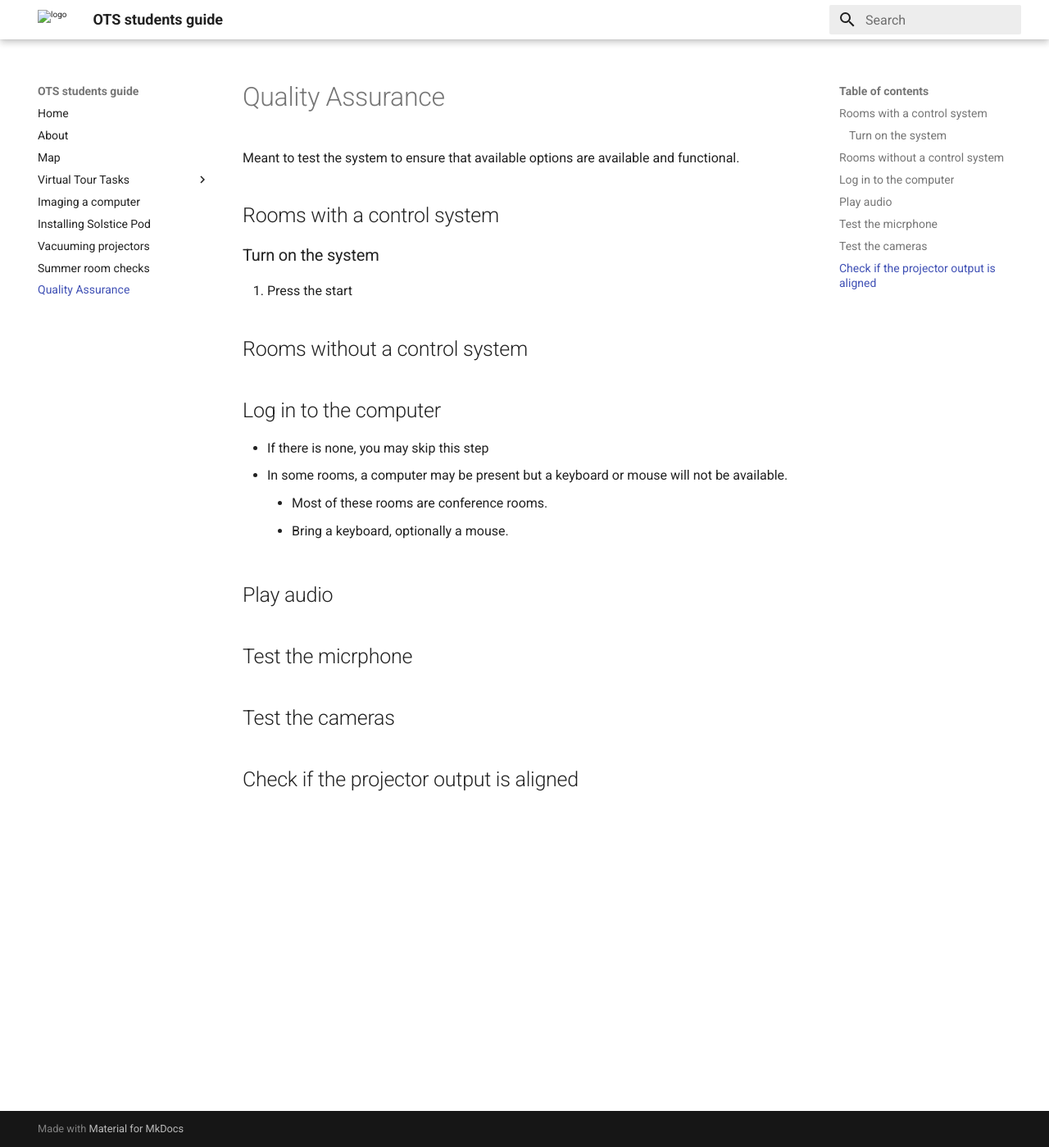
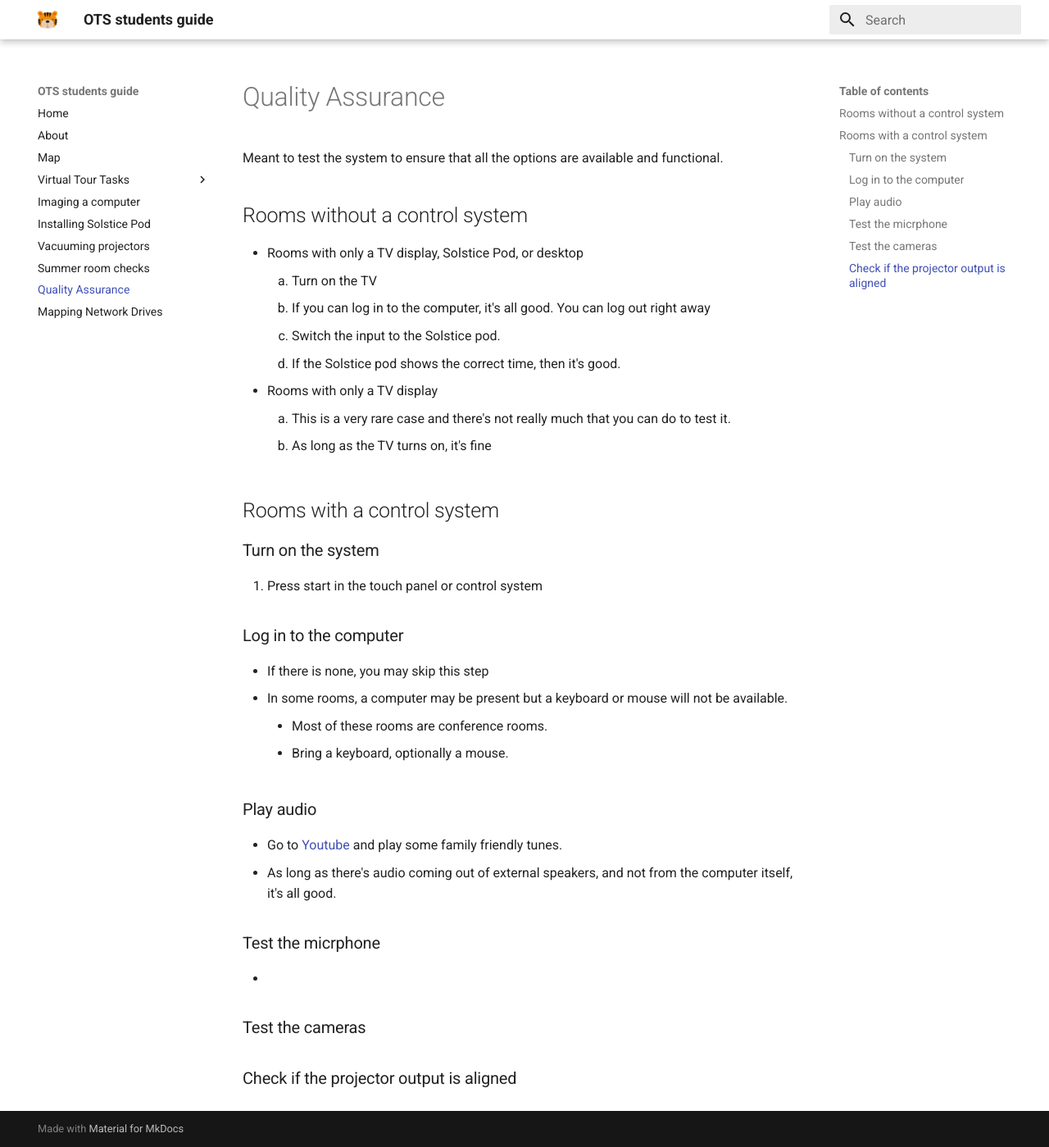
Before and after one commit to curlyLasagna/OTS-Student-Documentation, an MkDocs documentation site: the page built from docs/qa.md, in a window 1280 px wide and 1399 px high. Shown: the whole window at 82% size. Built offline with MkDocs 1.6.1 and Material for MkDocs 9.7.7, drawn with Linux system fonts in a browser that asks for light colours.

Commit message:
Fixed logo not rendering

```diff
--- a/docs/qa.md
+++ b/docs/qa.md
@@ -1,23 +1,40 @@
 # Quality Assurance
-Meant to test the system to ensure that available options are available and functional.
 
-## Rooms with a control system
-### Turn on the system
-1. Press the start
+Meant to test the system to ensure that all the options are available and functional.
 
 ## Rooms without a control system
 
+- Rooms with only a TV display, Solstice Pod, or desktop
+  1. Turn on the TV
+  2. If you can log in to the computer, it's all good. You can log out right away
+  3. Switch the input to the Solstice pod.
+  4. If the Solstice pod shows the correct time, then it's good.
+- Rooms with only a TV display
+  1. This is a very rare case and there's not really much that you can do to test it.
+  2. As long as the TV turns on, it's fine
 
-## Log in to the computer
+## Rooms with a control system
+
+### Turn on the system
+
+1. Press start in the touch panel or control system
+
+### Log in to the computer
+
 - If there is none, you may skip this step
 - In some rooms, a computer may be present but a keyboard or mouse will not be available.
   - Most of these rooms are conference rooms.
   - Bring a keyboard, optionally a mouse.
 
-## Play audio
+### Play audio
 
-## Test the micrphone
+- Go to [Youtube](https://www.youtube.com/) and play some family friendly tunes.
+- As long as there's audio coming out of external speakers, and not from the computer itself, it's all good.
 
-## Test the cameras
+### Test the micrphone
 
-## Check if the projector output is aligned
+-
+
+### Test the cameras
+
+### Check if the projector output is aligned
--- a/mkdocs.yml
+++ b/mkdocs.yml
@@ -14,18 +14,19 @@ nav:
     - 'Editing Photos': photoEdit.md
     - 'Data Entry':
       - 'Staging data template': excel.md
-      - 'Copying/Importing to Access': access.md
+      - 'Working with Access': access.md
     # - 'Adding a new category': category.md
   - 'Imaging a computer': imaging.md
   - 'Installing Solstice Pod': solstice.md
   - 'Vacuuming projectors': vacuum.md
   - 'Summer room checks': summer.md
   - 'Quality Assurance' : qa.md
+  - 'Mapping Network Drives': networkDrive.md
 
 repo_name: 'Github'
 theme:
   name: material
-  logo: '/docs/img/8713174.png'
+  logo: '/img/8713174.png'
   features:
     - toc.follow
   palette:
```
Also changed, not shown: README.md (+33 -14 lines), docs/about.md (+4 -0 lines), docs/access.md (+6 -0 lines), docs/networkDrive.md (added, +18 -0 lines), docs/summer.md (+6 -2 lines), docs/vacuum.md (+19 -3 lines).
